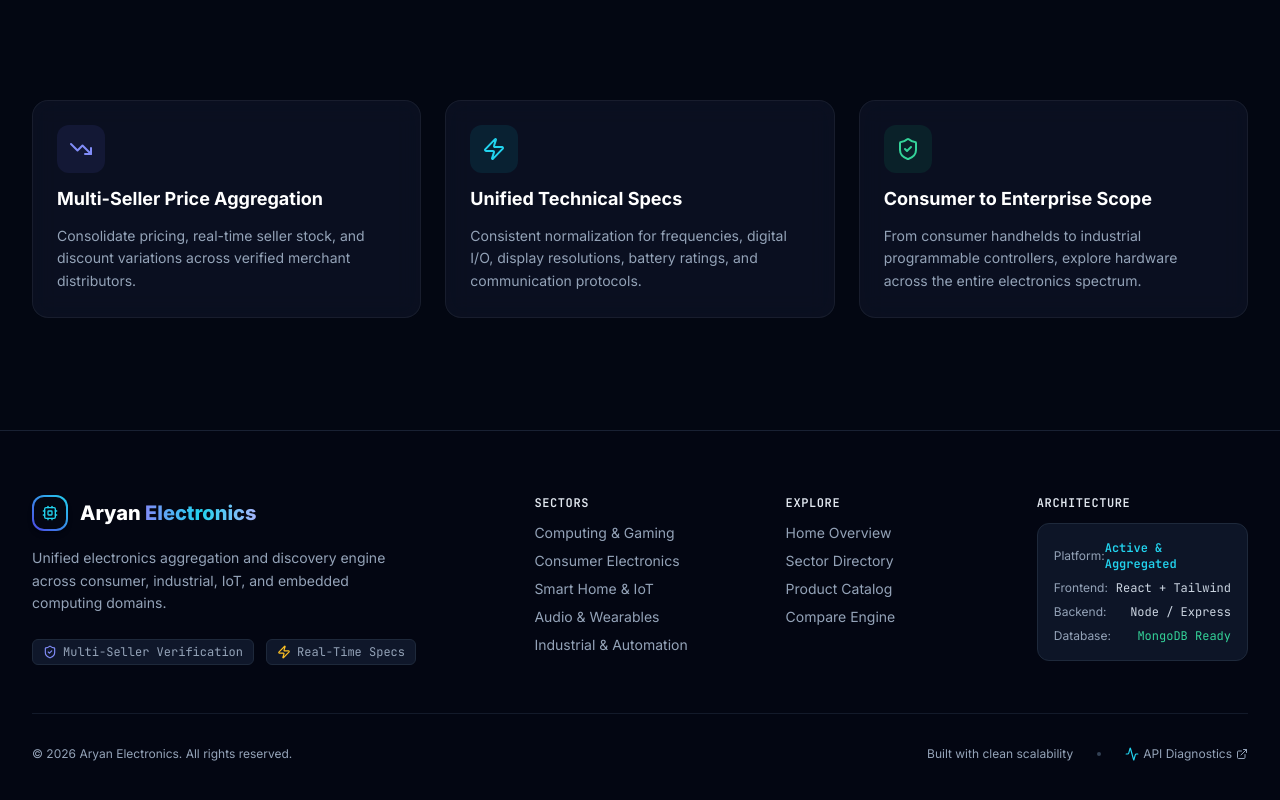
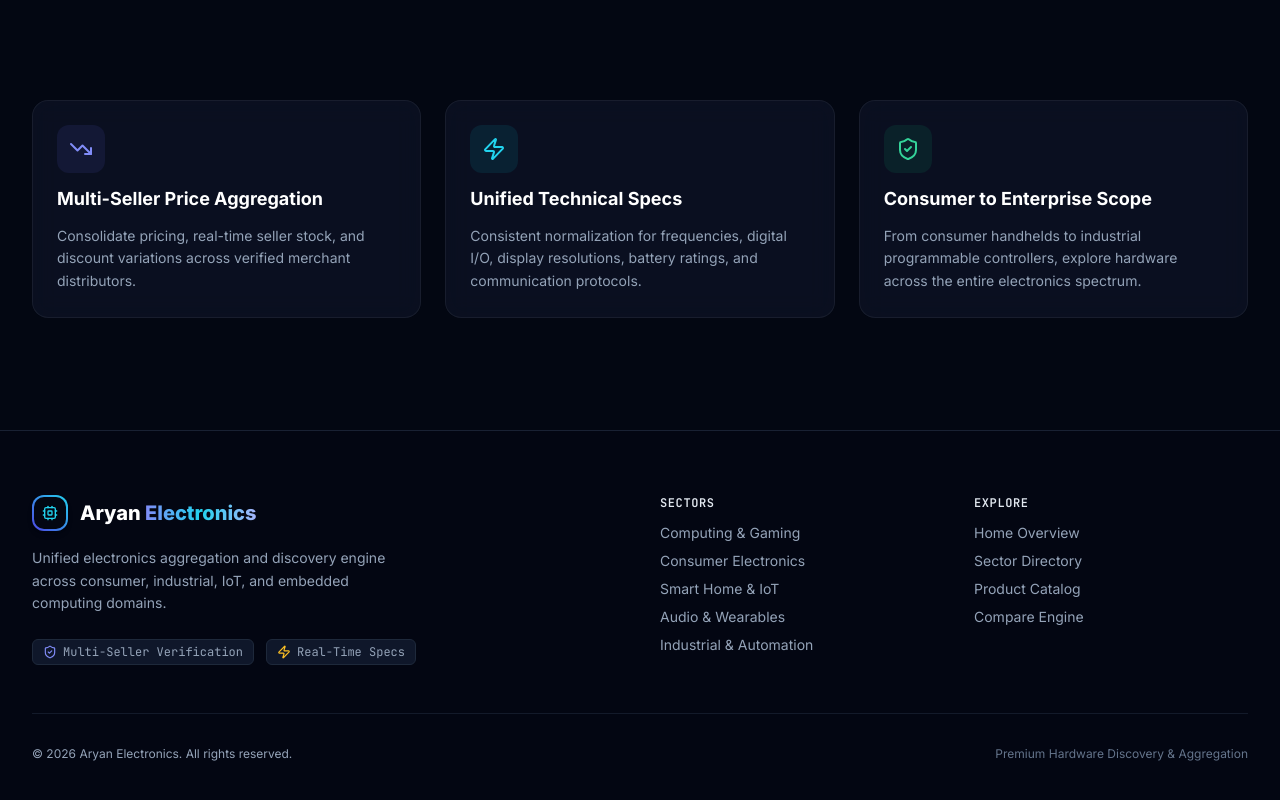
Before and after one commit to aryangithub02/Aryan-Electronics, a React app in the folder client/: page / in a window 1280 px wide. Shown: the part 1587-2387 px from the top of the page. Built offline with nearby package versions, Linux system fonts and the light colour scheme; no server answers.

Commit message:
feat: add Footer component with brand info, sector links, and quick navigation

```diff
--- a/client/src/components/layout/Footer.jsx
+++ b/client/src/components/layout/Footer.jsx
@@ -1,12 +1,12 @@
 import React from 'react';
 import { Link } from 'react-router-dom';
-import { Cpu, ShieldCheck, Zap, Activity, ExternalLink } from 'lucide-react';
+import { Cpu, ShieldCheck, Zap } from 'lucide-react';
 
 export const Footer = () => {
   return (
     <footer className="border-t border-slate-800/80 bg-slate-950/80 pt-16 pb-12 mt-20">
       <div className="max-w-7xl mx-auto px-4 sm:px-6 lg:px-8">
-        <div className="grid grid-cols-1 md:grid-cols-2 lg:grid-cols-5 gap-10 pb-12 border-b border-slate-800/60">
+        <div className="grid grid-cols-1 md:grid-cols-2 lg:grid-cols-4 gap-10 pb-12 border-b border-slate-800/60">
           {/* Brand Info */}
           <div className="lg:col-span-2 space-y-4">
             <div className="flex items-center gap-3">
@@ -96,49 +96,12 @@ export const Footer = () => {
               </li>
             </ul>
           </div>
-
-          {/* Platform Status */}
-          <div className="space-y-3">
-            <h4 className="text-xs font-semibold text-slate-200 uppercase tracking-wider font-mono">
-              Architecture
-            </h4>
-            <div className="p-4 rounded-xl bg-slate-900/90 border border-slate-800 text-xs space-y-2">
-              <div className="flex items-center justify-between">
-                <span className="text-slate-400">Platform:</span>
-                <span className="font-mono text-cyan-400 font-semibold">Active & Aggregated</span>
-              </div>
-              <div className="flex items-center justify-between">
-                <span className="text-slate-400">Frontend:</span>
-                <span className="font-mono text-slate-300">React + Tailwind</span>
-              </div>
-              <div className="flex items-center justify-between">
-                <span className="text-slate-400">Backend:</span>
-                <span className="font-mono text-slate-300">Node / Express</span>
-              </div>
-              <div className="flex items-center justify-between">
-                <span className="text-slate-400">Database:</span>
-                <span className="font-mono text-emerald-400">MongoDB Ready</span>
-              </div>
-            </div>
-          </div>
         </div>
 
         {/* Bottom Bar */}
         <div className="pt-8 flex flex-col sm:flex-row items-center justify-between gap-4 text-xs text-slate-400">
           <p>© {new Date().getFullYear()} Aryan Electronics. All rights reserved.</p>
-          <div className="flex items-center gap-6">
-            <span>Built with clean scalability</span>
-            <span className="w-1 h-1 rounded-full bg-slate-700" />
-            <a
-              href="/api/health"
-              target="_blank"
-              rel="noreferrer"
-              className="flex items-center gap-1 hover:text-cyan-400 transition-colors"
-            >
-              <Activity className="w-3.5 h-3.5 text-cyan-400" />
-              API Diagnostics <ExternalLink className="w-3 h-3" />
-            </a>
-          </div>
+          <p className="text-slate-500">Premium Hardware Discovery & Aggregation</p>
         </div>
       </div>
     </footer>
```
